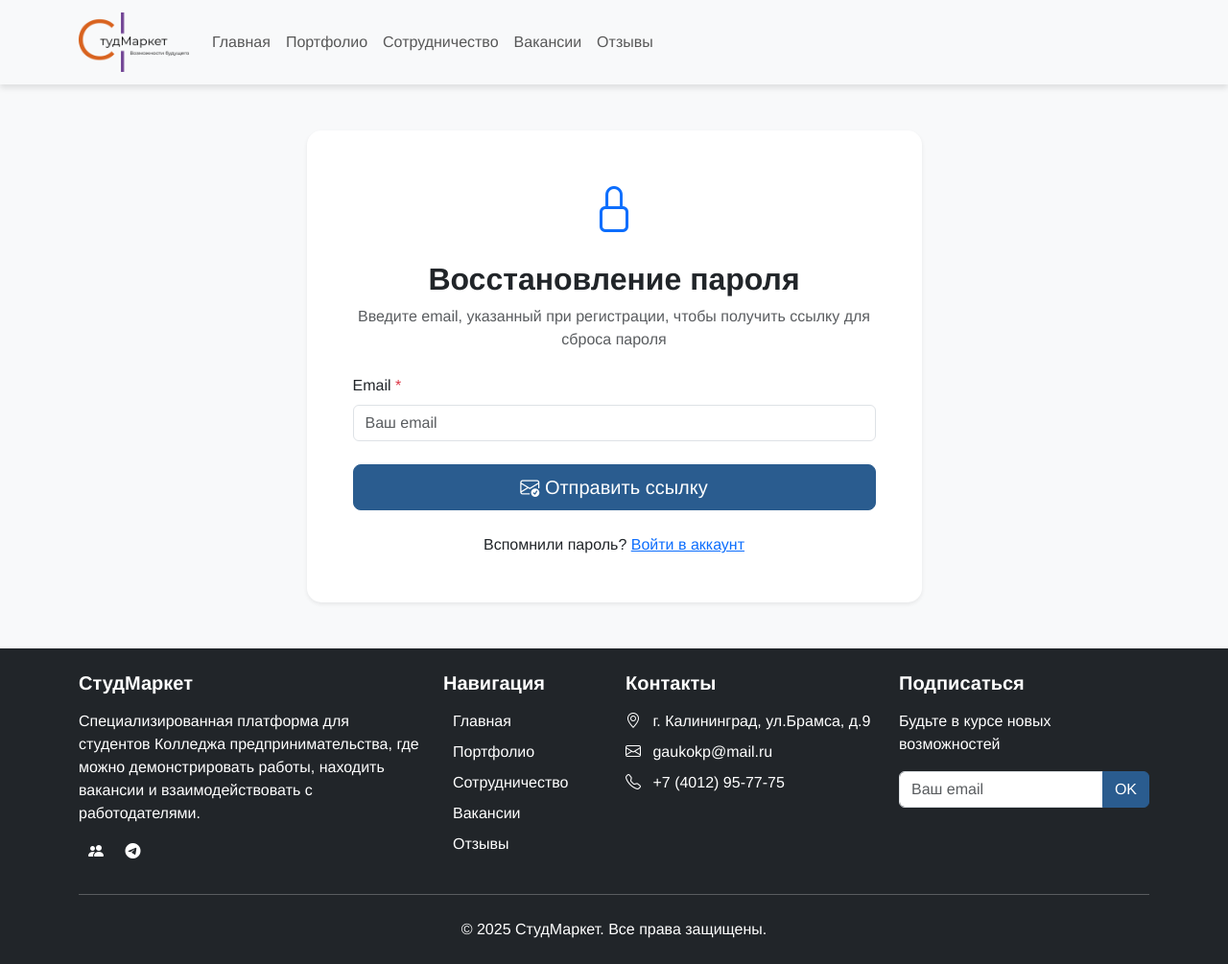
After one commit to ArtyomAccount2/industrialPractice.php, a PHP site: page /files/forgot_password.php in a window 1280 px wide. The commit adds this page. Shown: the whole page at 96% size. Run offline with PHP 8.4, Linux system fonts and the light colour scheme.

Commit message:
practice12

```diff
--- /dev/null
+++ b/files/forgot_password.php
@@ -0,0 +1,114 @@
+<?php
+session_start();
+require_once("../config/link.php");
+
+$isLoggedIn = isset($_SESSION['user_id']);
+?>
+
+<!DOCTYPE html>
+<html lang="ru">
+<head>
+    <meta charset="UTF-8">
+    <meta name="viewport" content="width=device-width, initial-scale=1.0">
+    <title>Восстановление пароля | СтудМаркет</title>
+    <link rel="stylesheet" href="../css/bootstrap.min.css">
+    <link rel="stylesheet" href="https://cdn.jsdelivr.net/npm/bootstrap-icons@1.11.1/font/bootstrap-icons.css">
+    <link rel="stylesheet" href="../style.css">
+</head>
+<body class="d-flex flex-column min-vh-100">
+
+<div class="flex-grow-1">
+    <nav class="navbar navbar-expand-lg navbar-light bg-light sticky-top">
+        <div class="container">
+            <a class="navbar-brand" href="index.php">
+                <img class="logo" src="../img/img5.png" alt="Логотип">
+            </a>
+            <button class="navbar-toggler" type="button" data-bs-toggle="collapse" data-bs-target="#navbarNav" aria-controls="navbarNav" aria-expanded="false" aria-label="Переключить навигацию">
+                <span class="navbar-toggler-icon"></span>
+            </button>
+            <div class="collapse navbar-collapse" id="navbarNav">
+                <ul class="navbar-nav me-auto mb-2 mb-lg-0">
+                    <li class="nav-item">
+                        <a class="nav-link" href="../index.php">Главная</a>
+                    </li>
+                    <li class="nav-item">
+                        <a class="nav-link" href="portfolio.php">Портфолио</a>
+                    </li>
+                    <li class="nav-item">
+                        <a class="nav-link" href="cooperation.php">Сотрудничество</a>
+                    </li>
+                    <li class="nav-item">
+                        <a class="nav-link" href="vacancies.php">Вакансии</a>
+                    </li>
+                    <li class="nav-item">
+                        <a class="nav-link" href="all_reviews.php">Отзывы</a>
+                    </li>
+                </ul>
+            </div>
+        </div>
+    </nav>
+
+    <section class="password-recovery-section py-5">
+        <div class="container">
+            <div class="row justify-content-center">
+                <div class="col-lg-7 col-md-8">
+                    <div class="card shadow-sm border-0">
+                        <div class="card-body p-5">
+                            <div class="text-center mb-4">
+                                <i class="bi bi-lock text-primary" style="font-size: 3rem;"></i>
+                                <h2 class="mt-3">Восстановление пароля</h2>
+                                <p class="text-muted">Введите email, указанный при регистрации, чтобы получить ссылку для сброса пароля</p>
+                            </div>
+                            <?php
+                            if (isset($_SESSION['error']))
+                            {
+                            ?>
+                                <div class="alert alert-danger alert-dismissible fade show text-center">
+                                    <?php echo $_SESSION['error']; unset($_SESSION['error']); ?>
+                                    <button type="button" class="btn-close" data-bs-dismiss="alert"></button>
+                                </div>
+                            <?php
+                            }
+                            ?>
+                            <?php
+                            if (isset($_SESSION['success']))
+                            {
+                            ?>
+                                <div class="alert alert-success alert-dismissible fade show text-center">
+                                    <?php echo $_SESSION['success']; unset($_SESSION['success']); ?>
+                                    <button type="button" class="btn-close" data-bs-dismiss="alert"></button>
+                                </div>
+                            <?php
+                            }
+                            ?>
+                            <form action="process_forgot_password.php" method="POST">
+                                <div class="mb-4">
+                                    <label for="email" class="form-label">Email <span class="text-danger">*</span></label>
+                                    <input type="email" class="form-control" id="email" name="email" required placeholder="Ваш email">
+                                </div>
+
+                                <div class="d-grid gap-2 mb-3">
+                                    <button type="submit" class="btn btn-primary bi-envelope-check btn-lg"> Отправить ссылку</button>
+                                </div>
+
+                                <div class="text-center mt-4">
+                                    <p class="mb-0">Вспомнили пароль? <a href="#loginModal" data-bs-toggle="modal">Войти в аккаунт</a></p>
+                                </div>
+                            </form>
+                        </div>
+                    </div>
+                </div>
+            </div>
+        </div>
+    </section>
+</div>
+
+<?php
+    require_once("modals.php");
+    require_once("footer.php");
+?>
+
+<script src="../js/bootstrap.bundle.min.js"></script>
+<script src="../script.js"></script>
+</body>
+</html>
--- a/files/modals.php
+++ b/files/modals.php
@@ -11,20 +11,22 @@
                 if (isset($_SESSION['error']))
                 {
                 ?>
-                    <div class="alert alert-danger m-3"><?php echo $_SESSION['error']; unset($_SESSION['error']); ?></div>
+                    <div class="alert alert-danger m-3">
+                        <?php echo $_SESSION['error']; unset($_SESSION['error']); ?>
+                    </div>
                 <?php
                 }
                 ?>
                 <div class="modal-body">
                     <div class="mb-3">
-                        <label for="loginEmail" class="form-label">Email</label>
+                        <label for="loginEmail" class="form-label">Email <span class="text-danger">*</span></label>
                         <input type="email" class="form-control" id="loginEmail" name="email" required>
                     </div>
                     <div class="mb-3">
-                        <label for="loginPassword" class="form-label">Пароль</label>
+                        <label for="loginPassword" class="form-label">Пароль <span class="text-danger">*</span></label>
                         <input type="password" class="form-control" id="loginPassword" name="password" required>
                         <div class="text-end mt-1">
-                            <a href="#forgotPasswordModal" data-bs-toggle="modal" data-bs-dismiss="modal" class="text-decoration-none">Забыли пароль?</a>
+                            <a href="../files/forgot_password.php" class="text-decoration-none">Забыли пароль?</a>
                         </div>
                     </div>
                     <div class="mb-3 form-check">
@@ -67,11 +69,14 @@
                 if (isset($_SESSION['error_register']))
                 {
                 ?>
-                    <div class="alert alert-danger m-3"><?php echo $_SESSION['error_register']; unset($_SESSION['error_register']); ?></div>
+                    <div class="alert alert-danger m-3">
+                        <?php echo $_SESSION['error_register']; unset($_SESSION['error_register']); ?>
+                    </div>
                 <?php
                 }
                 ?>
-                <div class="modal-body">
+                <div class="modal-body" style="max-height: 70vh; overflow-y: auto;">
+                    <div class="pe-3">
                         <div class="mb-3">
                             <label for="regName" class="form-label">Имя <span class="text-danger">*</span></label>
                             <input type="text" class="form-control" id="regName" name="name" required>
@@ -99,7 +104,8 @@
                             <input type="checkbox" class="form-check-input" id="agreeTerms" name="agree_terms" required>
                             <label class="form-check-label" for="agreeTerms">Я согласен с <a href="#" data-bs-toggle="modal" data-bs-target="#termsModal">условиями использования</a> <span class="text-danger">*</span></label>
                         </div>
-                    <div class="social-register text-center mt-4">
+                    </div>
+                    <div class="social-register text-center mt-4 mb-2">
                         <p class="text-muted small border-0">Или зарегистрироваться через:</p>
                         <div class="d-flex justify-content-center gap-3">
                             <a href="../files/vk_auth.php?action=register" class="btn btn-outline-primary">
@@ -122,28 +128,55 @@
     </div>
 </div>
 
-<div class="modal fade" id="forgotPasswordModal" data-bs-backdrop="static" data-bs-keyboard="false" tabindex="-1" aria-labelledby="forgotPasswordModalLabel" aria-hidden="true">
-    <div class="modal-dialog">
+<div class="modal fade" id="termsModal" data-bs-backdrop="static" data-bs-keyboard="false" tabindex="-1" aria-labelledby="termsModalLabel" aria-hidden="true">
+    <div class="modal-dialog modal-lg">
         <div class="modal-content">
             <div class="modal-header">
-                <h5 class="modal-title" id="forgotPasswordModalLabel">Восстановление пароля</h5>
+                <h5 class="modal-title" id="termsModalLabel">Условия использования платформы СтудМаркет</h5>
                 <button type="button" class="btn-close" data-bs-dismiss="modal" aria-label="Close"></button>
             </div>
-            <form method="POST" action="../files/forgot_password.php">
-                <div class="modal-body">
-                    <div class="mb-3">
-                        <label for="forgotEmail" class="form-label">Введите ваш Email</label>
-                        <input type="email" class="form-control" id="forgotEmail" name="email" required>
+            <div class="modal-body" style="max-height: 60vh; overflow-y: auto;">
+                <div class="pe-3">
+                    <h6 class="fw-bold">1. Общие положения</h6>
+                    <p>1.1. Платформа СтудМаркет предназначена для взаимодействия студентов Колледжа предпринимательства с потенциальными работодателями.</p>
+                    <p>1.2. Используя платформу, вы соглашаетесь с настоящими условиями.</p>
+
+                    <h6 class="fw-bold mt-4">2. Регистрация и учетные записи</h6>
+                    <p>2.1. Для использования всех функций платформы необходима регистрация.</p>
+                    <p>2.2. Вы обязаны предоставлять достоверную информацию при регистрации.</p>
+                    <p>2.3. Запрещено создавать несколько учетных записей для одного пользователя.</p>
+
+                    <h6 class="fw-bold mt-4">3. Конфиденциальность</h6>
+                    <p>3.1. Мы защищаем ваши персональные данные в соответствии с законодательством РФ.</p>
+                    <p>3.2. Ваши работы и портфолио могут быть видны другим пользователям платформы.</p>
+
+                    <h6 class="fw-bold mt-4">4. Правила поведения</h6>
+                    <p>4.1. Запрещено размещение незаконного, оскорбительного или вредоносного контента.</p>
+                    <p>4.2. Не допускается спам, флуд и другие нарушения сетевого этикета.</p>
+                    <p>4.3. Работодатели обязуются использовать платформу только для законного поиска сотрудников.</p>
+
+                    <h6 class="fw-bold mt-4">5. Интеллектуальная собственность</h6>
+                    <p>5.1. Вы сохраняете все права на работы, размещенные в вашем портфолио.</p>
+                    <p>5.2. Размещая работы, вы разрешаете их просмотр другим пользователям платформы.</p>
+
+                    <h6 class="fw-bold mt-4">6. Ответственность</h6>
+                    <p>6.1. Администрация не несет ответственности за содержание переписки между пользователями.</p>
+                    <p>6.2. Мы не гарантируем трудоустройство через платформу.</p>
+                    <p>6.3. Администрация оставляет право блокировать учетные записи за нарушения.</p>
+
+                    <h6 class="fw-bold mt-4">7. Изменения условий</h6>
+                    <p>7.1. Условия могут быть изменены с уведомлением пользователей.</p>
+                    <p>7.2. Продолжение использования платформы означает согласие с новыми условиями.</p>
+
+                    <div class="alert alert-info mt-4">
+                        <p class="mb-0">Дата последнего обновления: 31.05.2025</p>
+                        <p class="mb-0">По всем вопросам обращайтесь: gaukokp@mail.ru</p>
                     </div>
-                    <div class="alert alert-info">
-                        На указанный email будет отправлена ссылка для сброса пароля.
                 </div>
             </div>
             <div class="modal-footer">
-                    <a href="#loginModal" data-bs-toggle="modal" data-bs-dismiss="modal" class="btn btn-secondary" data-bs-dismiss="modal">Назад</a>
-                    <button type="submit" class="btn btn-primary">Отправить</button>
-                </div>
-            </form>
+                <a href="#registerModal" data-bs-toggle="modal" class="btn btn-primary" data-bs-dismiss="modal">Я ознакомлен(а)</a>
             </div>
         </div>
     </div>
+</div>
--- a/files/my_works.php
+++ b/files/my_works.php
@@ -110,7 +110,7 @@ $works = mysqli_query($conn, "SELECT p.*, c.name as category_name, (SELECT COUNT
             {
             ?>
                 <div class="alert alert-success alert-dismissible fade show text-center">
-                    <?= $_SESSION['success']; unset($_SESSION['success']); ?>
+                    <?php echo $_SESSION['success']; unset($_SESSION['success']); ?>
                     <button type="button" class="btn-close" data-bs-dismiss="alert"></button>
                 </div>
             <?php
@@ -121,7 +121,7 @@ $works = mysqli_query($conn, "SELECT p.*, c.name as category_name, (SELECT COUNT
             {
             ?>
                 <div class="alert alert-danger alert-dismissible fade show text-center">
-                    <?= $_SESSION['error']; unset($_SESSION['error']); ?>
+                    <?php echo $_SESSION['error']; unset($_SESSION['error']); ?>
                     <button type="button" class="btn-close" data-bs-dismiss="alert"></button>
                 </div>
             <?php
--- a/files/portfolio.php
+++ b/files/portfolio.php
@@ -410,7 +410,8 @@ if ($isLoggedIn)
                 <button type="button" class="btn-close" data-bs-dismiss="modal" aria-label="Close"></button>
             </div>
             <form method="POST" action="add_work.php" enctype="multipart/form-data">
-                <div class="modal-body">
+                <div class="modal-body" style="max-height: 70vh; overflow-y: auto;">
+                    <div class="pe-3">
                         <div class="mb-3">
                             <label for="workTitle" class="form-label">Название работы</label>
                             <input type="text" class="form-control" id="workTitle" name="title" required>
@@ -471,6 +472,7 @@ if ($isLoggedIn)
                             </div>
                         </div>
                     </div>
+                </div>
                 <div class="modal-footer">
                     <button type="button" class="btn btn-secondary" data-bs-dismiss="modal">Отмена</button>
                     <button type="submit" class="btn btn-primary">Добавить работу</button>
--- a/style.css
+++ b/style.css
@@ -76,6 +76,11 @@ a:hover
     transition: opacity 1s ease-in-out;
 }
 
+.shadow-text
+{
+    text-shadow: -1px 0 rgba(0, 0, 0, 0.5), 0 1px rgba(0, 0, 0, 0.5), 1px 0 rgba(0, 0, 0, 0.5), 0 -1px rgba(0, 0, 0, 0.5);
+}
+
 .object-fit-cover
 {
     object-fit: cover;
@@ -132,11 +137,6 @@ a:hover
     background-color: #FF6B35;
     margin: 1rem auto;
     border-radius: 2px;
-}
-
-.shadow-text
-{
-    text-shadow: -1px 0 rgba(0, 0, 0, 0.5), 0 1px rgba(0, 0, 0, 0.5), 1px 0 rgba(0, 0, 0, 0.5), 0 -1px rgba(0, 0, 0, 0.5);
 }
 
 .feature-card
```
Also changed, not shown: config/studmarket.sql (+36 -2 lines), files/all_reviews.php (+9 -5 lines), files/cooperation.php (+7 -3 lines), files/process_forgot_password.php (added, +80 -0 lines), files/reset_password.php (added, +165 -0 lines), index.php (+8 -8 lines), profile.php (+13 -4 lines). Lines whose indentation alone changed are shown as unchanged.
